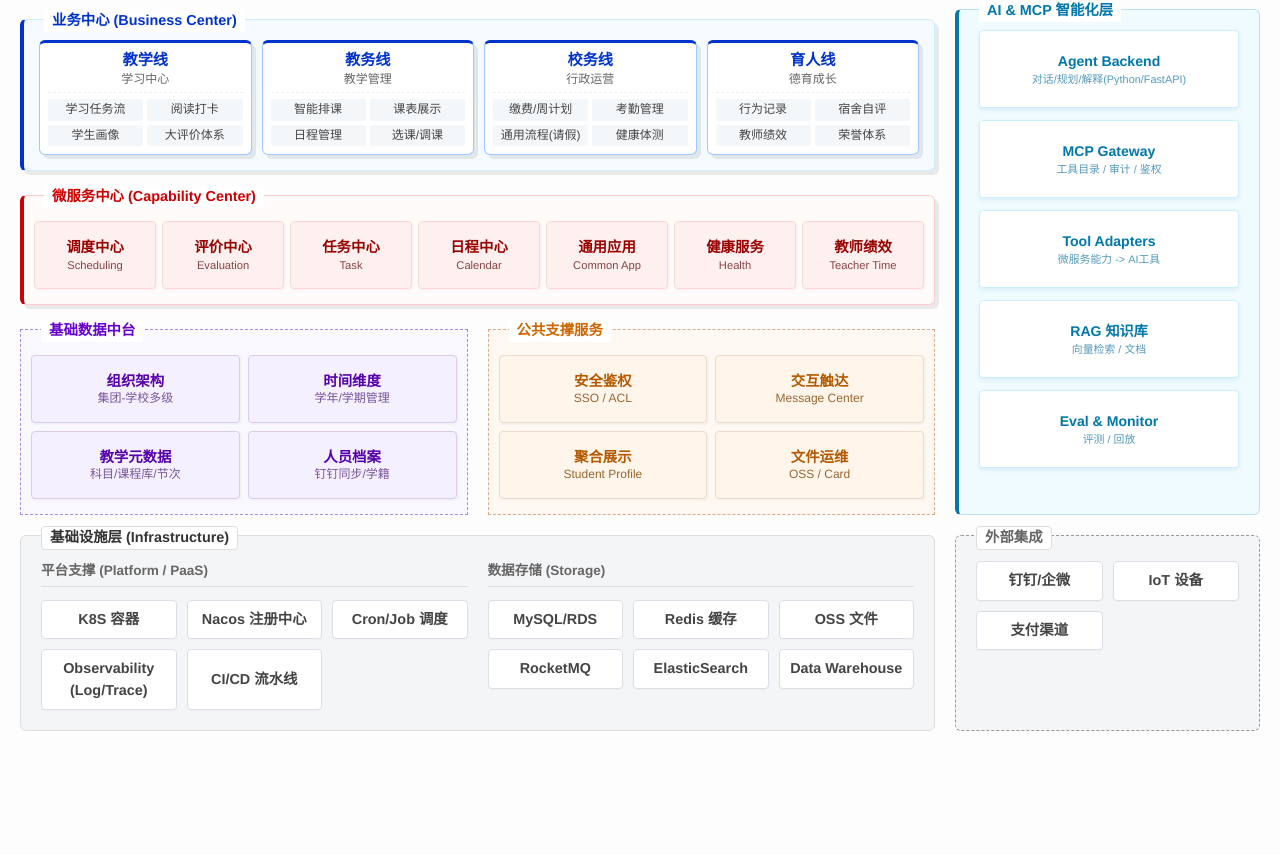
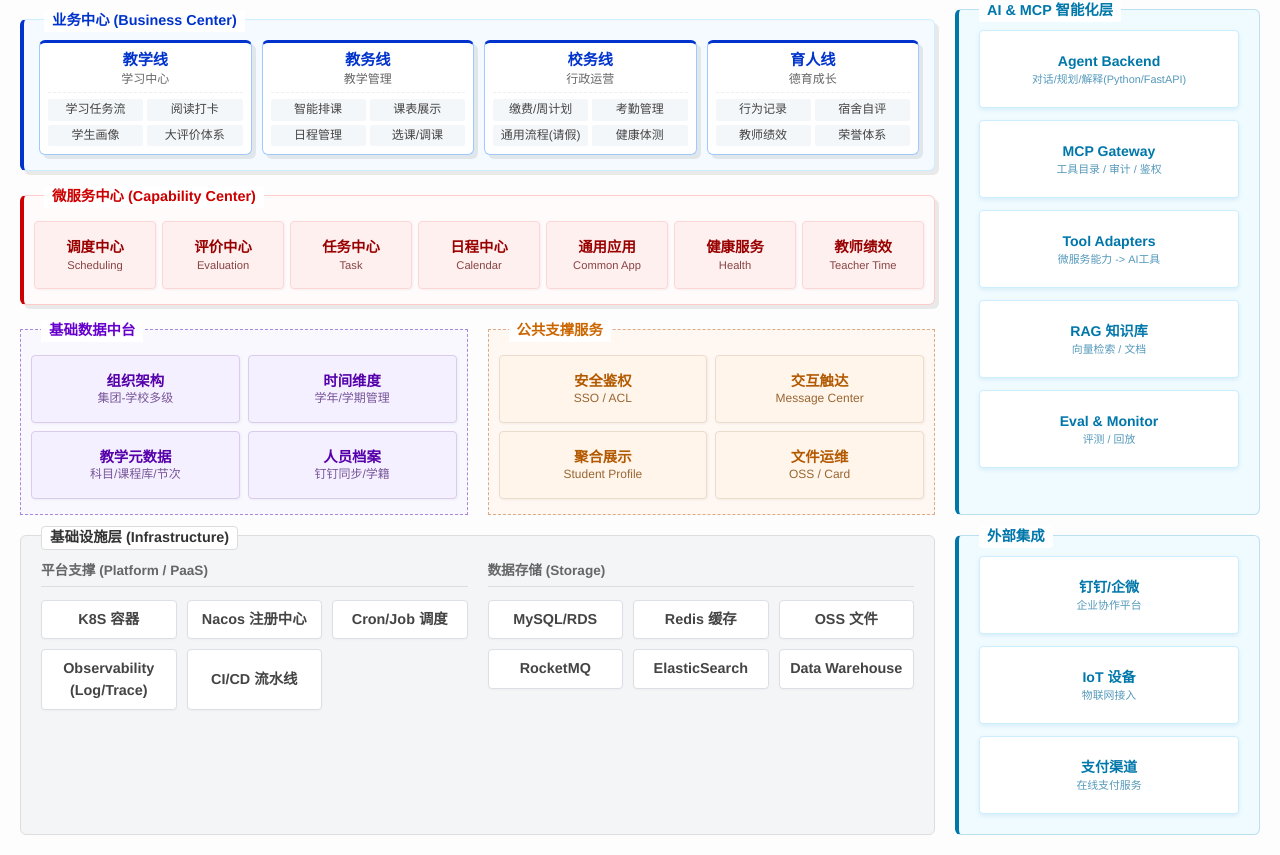
Before and after one commit to cswanghan/architecture, a plain HTML site: page index.html in a window 1280 px wide. Shown: the part 339-1194 px from the top of the page. Before the commit the page ends 1090 px from the top, so only its background shows below. Drawn offline with Linux system fonts and the light colour scheme; a web font is replaced by a local one.

Commit message:
Align external integration module with AI layer - vertical layout

```diff
--- a/index.html
+++ b/index.html
@@ -550,10 +550,14 @@
 
         /* 外部集成模块 */
         .layer-external {
-            background: #f4f5f7;
-            padding: 25px 20px 20px 20px;
+            background-color: #f0fbff;
+            border: 1px solid #bce0f0;
+            border-left: 4px solid #0077aa;
+            padding: 20px;
+            display: flex;
+            flex-direction: column;
+            gap: 12px;
             border-radius: var(--radius);
-            border: 1px dashed #999;
             position: relative;
             /* 位于右列 (和AI栏一列) */
             grid-column: 2;
@@ -565,10 +569,9 @@
             left: 20px;
             background: #fff;
             padding: 0 8px;
-            color: #666;
+            color: #0077aa;
             font-weight: 700;
             font-size: 0.9em;
-            border: 1px solid #ddd;
             border-radius: 4px;
         }
 
@@ -620,6 +623,53 @@
             padding-bottom: 4px;
         }
 
+        /* 外部集成模块专用布局 */
+        .external-items {
+            display: flex;
+            flex-direction: column;
+            gap: 12px;
+        }
+        .external-tag {
+            background-color: #ffffff;
+            border: 1px solid #cceeff;
+            box-shadow: 0 2px 4px rgba(0,119,170,0.1);
+            padding: 10px 8px;
+            min-height: 56px;
+            display: flex;
+            flex-direction: column;
+            justify-content: center;
+            align-items: center;
+            text-align: center;
+            border-radius: 4px;
+            transition: all 0.2s;
+        }
+        .external-tag:hover {
+            transform: translateY(-2px);
+            box-shadow: 0 4px 8px rgba(0,119,170,0.15);
+            background-color: #f5fbff;
+        }
+        .external-tag .label {
+            color: #0077aa;
+            font-size: 0.88em;
+            margin-bottom: 3px;
+            line-height: 1.2;
+            white-space: nowrap;
+            overflow: hidden;
+            width: 100%;
+            font-weight: 600;
+        }
+        .external-tag .sub-text {
+            font-size: 0.68em;
+            color: #5599bb;
+            line-height: 1.15;
+            white-space: nowrap;
+            overflow: hidden;
+            text-overflow: ellipsis;
+            width: 100%;
+            padding: 0 2px;
+        }
+
+        /* 保留原有的plat-items和tag样式，供基础设施层使用 */
         .plat-items {
             display: grid;
             grid-template-columns: repeat(auto-fit, minmax(100px, 1fr));
@@ -892,10 +942,19 @@
     </div>
 
     <div class="layer-external">
-        <div class="plat-items">
-            <span class="tag">钉钉/企微</span>
-            <span class="tag">IoT 设备</span>
-            <span class="tag">支付渠道</span>
+        <div class="external-items">
+            <div class="box external-tag">
+                <span class="label">钉钉/企微</span>
+                <span class="sub-text">企业协作平台</span>
+            </div>
+            <div class="box external-tag">
+                <span class="label">IoT 设备</span>
+                <span class="sub-text">物联网接入</span>
+            </div>
+            <div class="box external-tag">
+                <span class="label">支付渠道</span>
+                <span class="sub-text">在线支付服务</span>
+            </div>
         </div>
     </div>
 
```
